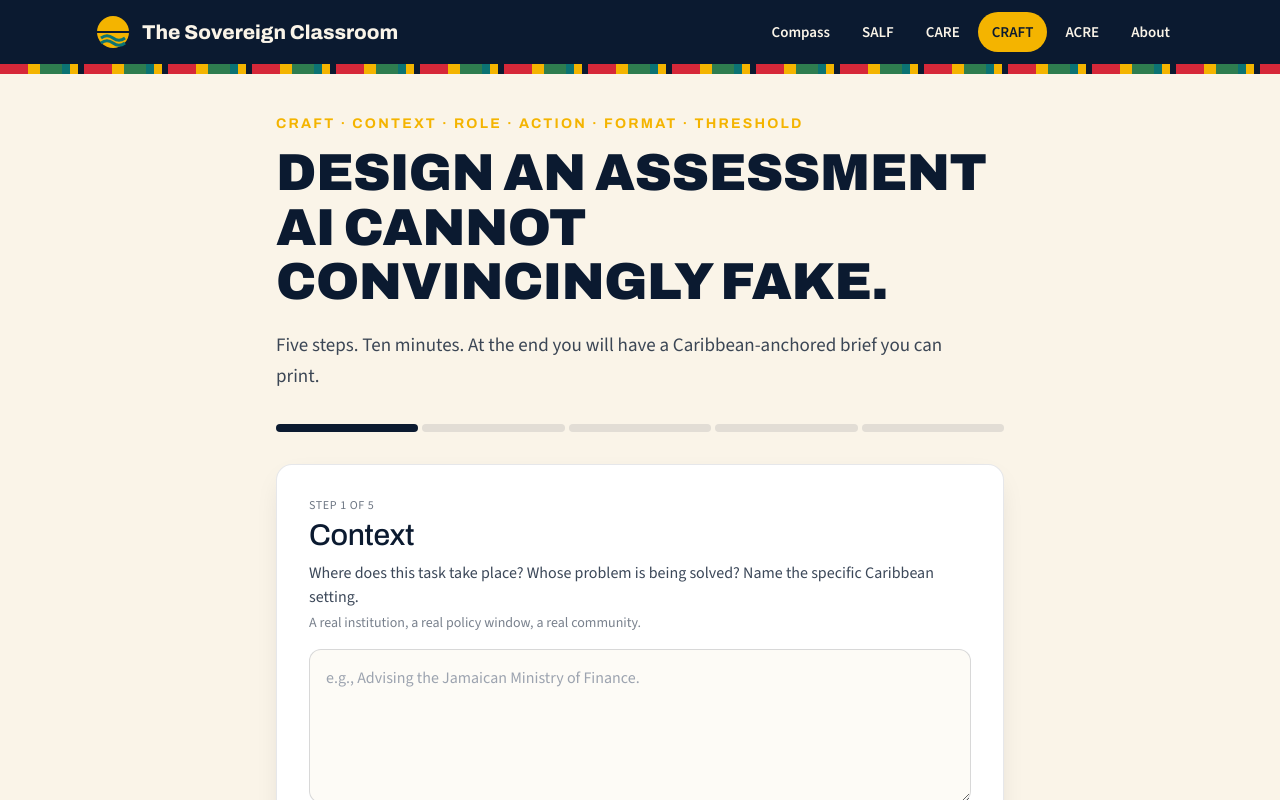
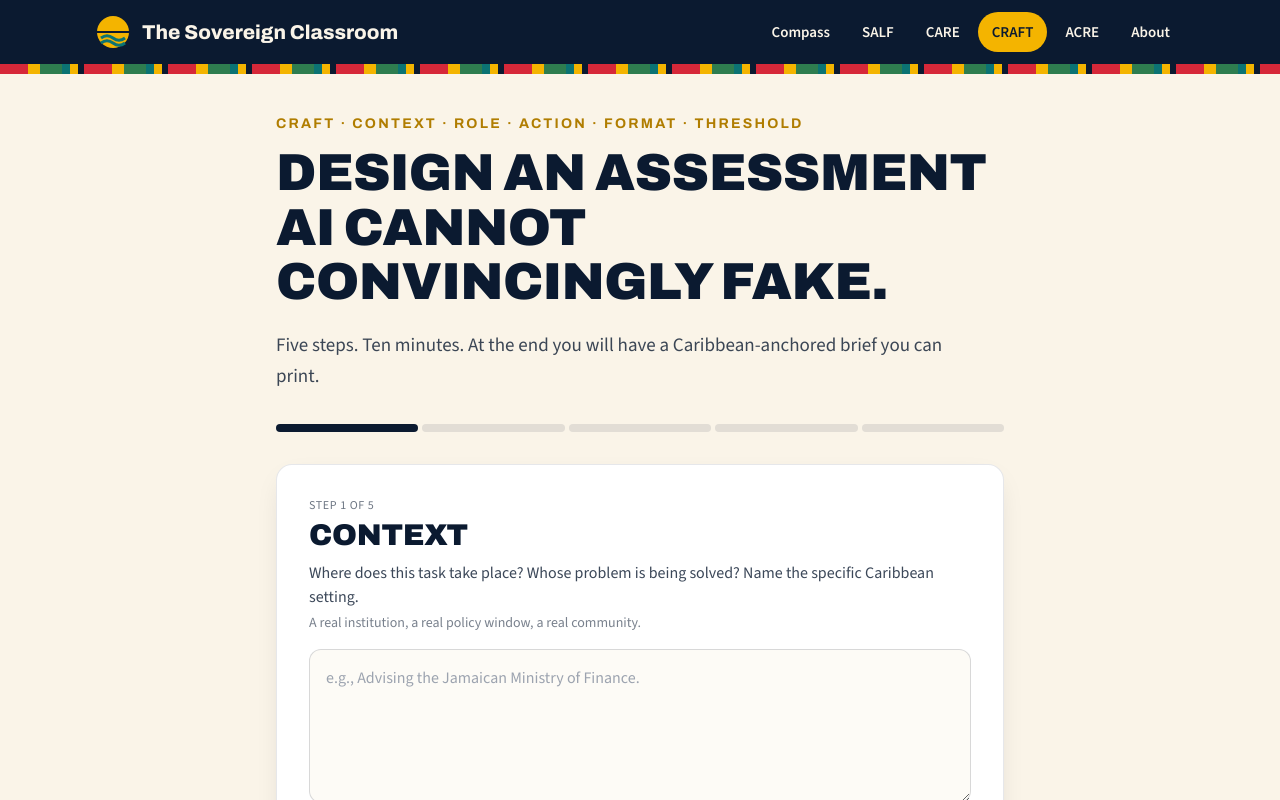
Before and after one commit to Rj952/sovereign-classroom, a Next.js app: page /craft in a window 1280 px wide. Shown: the top 800 px of the page. Built offline with nearby package versions, Linux system fonts and the light colour scheme.

Commit message:
Polish CRAFT page headings, eyebrow contrast and spacing
Co-Authored-By: Claude Opus 5.5 <noreply@anthropic.com>

```diff
--- a/app/craft/page.tsx
+++ b/app/craft/page.tsx
@@ -37,12 +37,12 @@ export default function CRAFTPage() {
   }, [values, aiResistanceScore]);
 
   return (
-    <div className="max-w-3xl mx-auto px-5 py-10">
-      <Section eyebrow="CRAFT · Context · Role · Action · Format · Threshold" accent="text-sun" title="Design an assessment AI cannot convincingly fake." subtitle="Five steps. Ten minutes. At the end you will have a Caribbean-anchored brief you can print." />
+    <div className="max-w-3xl mx-auto px-5 pt-10 pb-16">
+      <Section eyebrow="CRAFT · Context · Role · Action · Format · Threshold" accent="text-[#B07D00]" title="Design an assessment AI cannot convincingly fake." subtitle="Five steps. Ten minutes. At the end you will have a Caribbean-anchored brief you can print." />
       <div className="flex items-center gap-1 mb-8">{fields.map((fl, i) => (<div key={fl.key} className={"flex-1 h-2 rounded-full " + (i < step ? "bg-sun" : i === step ? "bg-ink" : "bg-ink/10")} />))}</div>
       <article className="rounded-2xl bg-white border border-ink/10 shadow-soft p-6 md:p-8">
         <p className="uppercase text-xs tracking-wider text-ink/60 mb-1">Step {step + 1} of {fields.length}</p>
-        <h2 className="font-display text-3xl text-ink">{field.title}</h2>
+        <h2 className="font-display font-black uppercase text-3xl text-ink">{field.title}</h2>
         <p className="mt-2 text-ink/80">{field.prompt}</p>
         <p className="mt-1 text-sm text-ink/55">{field.hint}</p>
         <textarea value={values[field.key] ?? ""} onChange={(e) => setValues({ ...values, [field.key]: e.target.value })} placeholder={field.placeholder} rows={5} className="mt-4 w-full rounded-xl border border-ink/15 bg-sand/40 p-4 text-ink focus:border-sun focus:bg-white" />
@@ -65,12 +65,12 @@ export default function CRAFTPage() {
       </article>
       {complete && (
         <section id="craft-brief" className="mt-12">
-          <h2 className="font-display text-2xl text-ink mb-4">Your CRAFT brief</h2>
+          <h2 className="font-display font-black uppercase text-2xl text-ink mb-4">Your CRAFT brief</h2>
           <article className="rounded-2xl bg-white border border-ink/10 shadow-soft p-6 md:p-8 space-y-5">
             {fields.map((fl) => (<div key={fl.key}><p className="uppercase tracking-wider text-xs text-sun font-semibold">{fl.title}</p><p className="mt-1 text-ink leading-relaxed whitespace-pre-wrap">{values[fl.key]}</p></div>))}
           </article>
           <div className="mt-6 rounded-2xl bg-ink text-sand p-5">
-            <div className="flex items-baseline justify-between"><p className="font-display text-xl">Estimated AI-resistance</p><p className="text-sand/80 text-sm">{Math.round(aiResistanceScore * 100)}%</p></div>
+            <div className="flex items-baseline justify-between"><p className="font-display font-extrabold text-xl">Estimated AI-resistance</p><p className="text-sand/80 text-sm">{Math.round(aiResistanceScore * 100)}%</p></div>
             <div className="h-2 rounded-full bg-sand/15 mt-3 overflow-hidden"><div className="h-full bg-sun transition-all" style={{ width: Math.round(aiResistanceScore * 100) + "%" }} /></div>
           </div>
           <AiFeedback systemPrompt="You are a Caribbean assessment design expert. You read assessment briefs critically and suggest concrete, single-paragraph improvements. You always reference the specific Caribbean content the user has provided." userPrompt={aiPrompt} accent="bg-sun text-ink" buttonLabel="Generate CRAFT critique with AI" helperText="Claude will critique your brief and suggest one specific Threshold addition + a viva voce question." />
```
